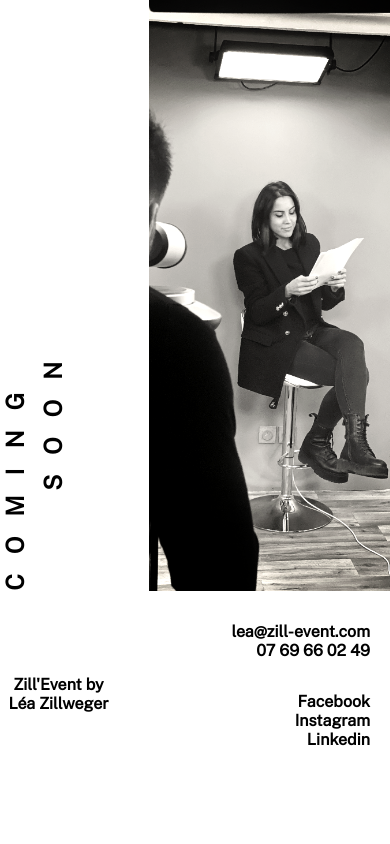
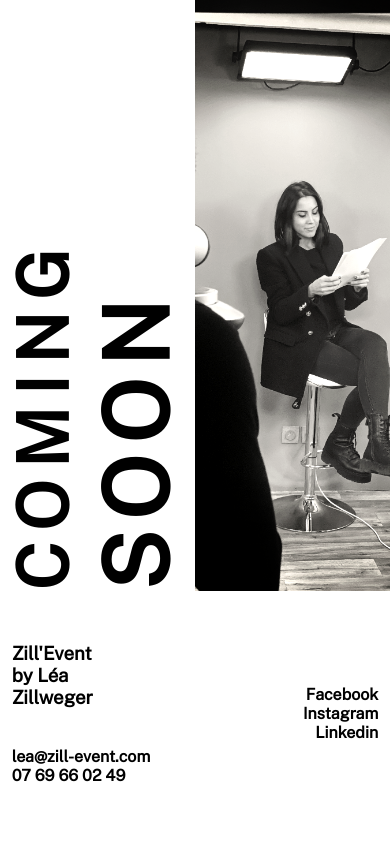
Before and after one commit to joris-verguldezoone/coming_soon, a PHP site: page / in a window 390 px wide. Run offline with PHP 8.4, Linux system fonts and the light colour scheme; some libraries are stand-ins or nearby versions.

Commit message:
Responsive retravaillé
- réduction du code, refactorisation
- cross browser

```diff
--- a/index.php
+++ b/index.php
@@ -4,19 +4,25 @@
     <meta charset="UTF-8">
     <meta http-equiv="X-UA-Compatible" content="IE=edge">
     <meta name="viewport" content="width=device-width, initial-scale=1.0">
+    <meta name="description" content="Cheffe de projet événementielle basée à Marseille. Forte d'une expérience en gestion d'événements physiques & digitaux,
+     je vous propose mes services en vous accompagnant dans la réalisation et la réussite de vos évents.">
     <title>Coming Soon | Zill'Event by Léa Zillweger</title>
-    <link rel="stylesheet" href="https://pro.fontawesome.com/releases/v5.10.0/css/all.css" integrity="sha384-AYmEC3Yw5cVb3ZcuHtOA93w35dYTsvhLPVnYs9eStHfGJvOvKxVfELGroGkvsg+p" crossorigin="anonymous"/>
+    <link rel="stylesheet" href="https://pro.fontawesome.com/releases/v5.10.0/css/all.css"
+          integrity="sha384-AYmEC3Yw5cVb3ZcuHtOA93w35dYTsvhLPVnYs9eStHfGJvOvKxVfELGroGkvsg+p" crossorigin="anonymous"/>
     <link rel="preconnect" href="https://fonts.gstatic.com">
     <link href="https://fonts.googleapis.com/css2?family=Public+Sans&display=swap" rel="stylesheet">
     <link rel='stylesheet' href='style.css'>
 </head>
+
 <body>
 <main>
 
     <article id='main_row'>
         <aside>
+            <span>
             <h1>COMING</h1>
             <h2>SOON</h2>
+            </span>
         </aside>
         <div id="photoCouv"></div>
     </article>
@@ -24,21 +30,24 @@
 
     <article id='article_infos'>
         <section id="section_name">
-
-                <h3>Zill'Event by<br>Léa Zillweger</h3>
-
+            <h3>Zill'Event <br>by Léa Zillweger</h3>
+            <div id="show">
+                <a href="mailto:lea@zill-event.com">lea@zill-event.com</a>
+                <p>07 69 66 02 49</p>
+            </div>
         </section>
         <section id="section_infos">
             <div class="hide">
                 <ul>
-                    <li>Agence</li>
                     <li>Événement</li>
+                    <li>Entreprise</li>
                     <li>Institutionnel</li>
                     <li>Communication</li>
+                    <li>Management</li>
                 </ul>
             </div>
 
-            <div>
+            <div class="hide">
                 <a href="mailto:lea@zill-event.com">lea@zill-event.com</a>
                 <p>07 69 66 02 49</p>
             </div>
@@ -51,7 +60,7 @@
                 </ul>
             </div>
 
-            <div  class="hide">
+            <div class="hide">
                 <p>Paris & the world</p>
                 <p>Marseille</p>
             </div>
--- a/style.css
+++ b/style.css
@@ -1,38 +1,34 @@
+/*GENERAL*/
 * {
     padding: 0;
     margin: 0;
-    /* border: 1px solid black; */
+    /*border: 1px solid black;*/
     box-sizing: border-box;
     font-family: 'Public Sans', sans-serif;
     font-weight: bold;
     list-style-type: none;
+    color: black;
 }
 
-a {
-    text-decoration: none;
-    color: black;
-    transition: 0.5s;
+/*Infos qui apparaissent sur format tel seulement*/
+#show {
+    display: none;
 }
 
-li,
-p {
+main, #main_row, aside, aside span, #article_infos, #section_name, #section_infos, #section_infos div {
+    display: flex;
+}
+
+#main_row, #article_infos, p {
+    width: 100%;
+}
+
+li, p, h1, h2, h3 {
     cursor: default;
 }
 
-a:hover {
-    color: rgb(70, 148, 255);
-    text-decoration: line-through;
-}
-
-html {
+html, body, main {
     min-height: 100vh;
-    width: 100vw;
-}
-
-body,
-main {
-    height: 100%;
-    height: 100vh;
     width: 100%;
 }
 
@@ -41,17 +37,37 @@ main {
     justify-content: space-between;
 }
 
-aside {
-    width: 20vh;
-    writing-mode: vertical-lr;
-    text-orientation: mixed;
+
+/*LIENS*/
+a {
+    text-decoration: none;
+    transition: 0.5s;
 }
 
-#section_name {
-    display: flex;
+a:hover {
+    color: rgb(70, 148, 255);
+    text-decoration: line-through;
+}
+
+
+/*ARTICLE MAIN_ROW*/
+#main_row {
+    height: 70vh;
+}
+
+aside {
     width: 30%;
-    flex-direction: column-reverse;
-    align-items: center;
+    writing-mode: sideways-lr;
+    -webkit-writing-mode: sideways-lr;
+    text-orientation: mixed;
+    font-size: 10vh;
+    letter-spacing: 0.2em;
+}
+aside span {
+    flex-direction: column;
+    text-align: left;
+    writing-mode: vertical-rl;
+    transform: rotate(180deg);
 }
 
 #photoCouv {
@@ -60,74 +76,94 @@ aside {
     width: 70%;
 }
 
+/*ARTICLE_INFOS*/
+#article_infos {
+    justify-content: space-between;
+    flex-grow: 1;
+    margin-bottom: 2%;
+}
+
+#section_name {
+    width: 30%;
+    flex-direction: column;
+    justify-content: flex-end;
+    align-items: center;
+}
+
+h3 {
+    width: 50%;
+}
+
 #section_infos {
     width: 70%;
     justify-content: space-around;
 }
 
-h1,
-h2 {
-    font-size: 800%;
-    display: block;
-    transform: rotate(180deg);
-    padding-top: 200px;
-    letter-spacing: 20px;
-    cursor: default;
-}
-
-h1 {
-    padding-right: 50px;
-}
-
-h3 {
-    width: 50%;
-    text-align: center;
-    font-size: 300%;
-    cursor: default;
-}
-
-p {
-    width: 100%;
-}
-
-#main_row,
-#article_infos {
-    display: flex;
-    flex-direction: row;
-    width: 100%;
-}
-
-#article_infos {
-    justify-content: space-between;
-    height: 20%;
-}
-
-#main_row {
-    height: 70%;
-    justify-content: space-between;
-}
-
-#section_infos {
-    display: flex;
-    font-size: 150%;
-}
-
-div {
-    display: flex;
+#section_infos div {
     flex-direction: column-reverse;
 }
 
 
-/* Media Queries */
+/*MEDIA QUERIES*/
+
+/*Tablet*/
+@media screen and (max-width: 1024px) {
+    aside, #photoCouv {
+        width: 50%;
+        font-size: 7vh;
+    }
+    #section_name {
+        width: 20%;
+    }
+    #section_infos {
+        width: 80%;
+    }
+}
+
+/*Phone*/
+@media screen and (max-width: 640px) {
+    aside, #photoCouv {
+        font-size: 7vh;
+    }
+    #show {
+        display: block;
+    }
+
+    .hide {
+        display: none !important;
+    }
+    #section_name {
+        width: 50%;
+        justify-content: space-evenly;
+    }
+    h3, #show {
+        width: 100%;
+        text-align: left;
+    }
+
+    #section_infos {
+    flex-direction: column;
+        text-align: right;
+        justify-content: space-evenly;
+    }
+
+    #article_infos {
+        padding: 3%;
+    }
+}
 
 
 /*
+
+!* Media Queries *!
+
+!*
     ##Device = Laptops, Desktops
     ##Screen = B/w 1025px to 1280px
-  */
+  *!
 
 @media (min-width: 1025px) and (max-width: 1280px) {
-    /* CSS */
+    !* CSS *!
     aside {
         width: 10vh;
     }
@@ -144,13 +180,13 @@ div {
 }
 
 
-/*
+!*
     ##Device = Tablets, Ipads (portrait)
     ##Screen = B/w 768px to 1024px
-  */
+  *!
 
 @media (min-width: 768px) and (max-width: 1024px) {
-    /* CSS */
+    !* CSS *!
     aside {
         width: 10vh;
     }
@@ -168,10 +204,10 @@ div {
 }
 
 
-/*
+!*
     ##Device = Low Resolution Tablets, Mobiles (Landscape)
     ##Screen = B/w 481px to 767px
-  */
+  *!
 
 @media (min-width: 481px) and (max-width: 767px) {
     aside {
@@ -201,10 +237,10 @@ div {
 }
 
 
-/*
+!*
     ##Device = Most of the Smartphones Mobiles (Portrait)
     ##Screen = B/w 320px to 479px
-  */
+  *!
 
 @media (min-width: 320px) and (max-width: 480px) {
     h1,
@@ -221,10 +257,10 @@ div {
     h1 {
         padding: 0px;
     }
-    /* CSS */
-    /* aside {
+    !* CSS *!
+    !* aside {
         width: 3vw;
-    } */
+    } *!
     #section_infos,
     #section_infos div {
         font-size: 100%;
@@ -237,4 +273,4 @@ div {
     .hide {
         display: none;
     }
-}
+}*/
```
Lines whose indentation alone changed are shown as unchanged.
